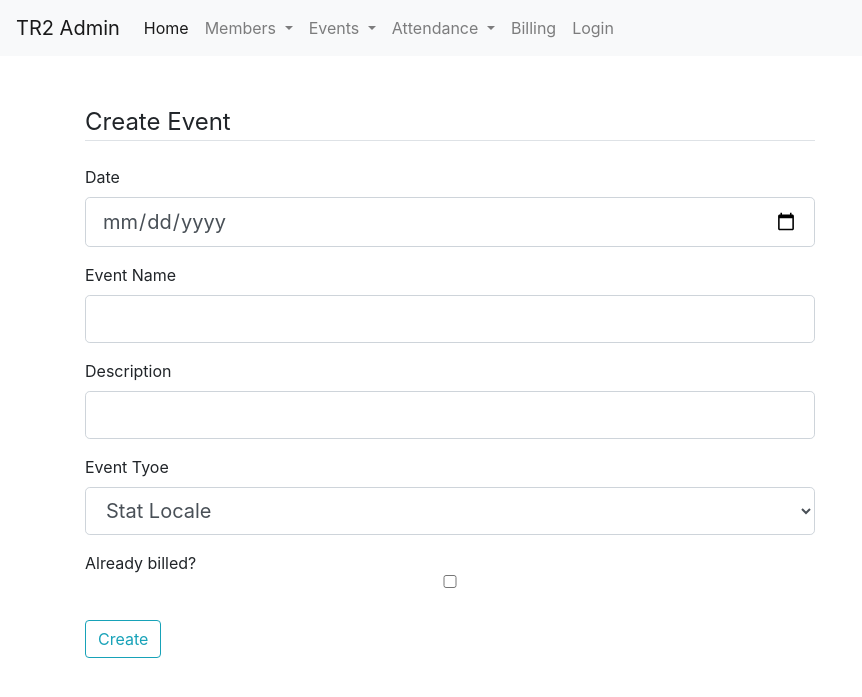
After one commit to kabukimandelux/app, a Flask app: page /addevent in a window 1280 px wide. The commit adds this page. Shown: the top 697 px of the page, without its empty margins (0-862 px from the left). Run offline with Flask 2, Linux system fonts and the light colour scheme; some libraries are stand-ins or nearby versions.

Commit message:
minor updates

```diff
--- a/run.py
+++ b/run.py
@@ -2,4 +2,4 @@
 from tr2app import app
 
 if __name__ == '__main__':
-    app.run(debug=True)
+    app.run(host='localhost',debug=True)
--- a/tr2app/forms.py
+++ b/tr2app/forms.py
@@ -2,7 +2,7 @@
 from flask_wtf import FlaskForm
 from wtforms import StringField, PasswordField, SubmitField, BooleanField, SelectField, DateField, DecimalField
 from wtforms.validators import DataRequired, Length, Email, EqualTo, ValidationError
-from tr2app.models import Member
+from tr2app.models import Member, Attendance
 import datetime
 
 class AddMemberForm(FlaskForm):
@@ -53,5 +53,18 @@ class BillingForm(FlaskForm):
     amount = DecimalField('Amount', validators=[DataRequired()])
     image_file = StringField('Attachment', validators=[DataRequired()])
     member_id = SelectField(label="Billed to", coerce=int)
-    #member_id = SelectField(label="Billed to",coerce=int)
     bill = SubmitField('Add Bill')
+
+class EventForm(FlaskForm):
+    date = DateField('Date')
+    description = StringField('Description', validators=[DataRequired()])
+    type = SelectField('Event Tyoe',choices=[('1','Stat Locale'),('2','Stat Commune'),('3','Stat Nationale'),('4','CS')])
+    name = StringField('Event Name', validators=[DataRequired()])
+    billed_status = BooleanField('Billed ?')
+    create = SubmitField('Create')
+
+class AttendanceForm(FlaskForm):
+    status = StringField('Status', validators=[DataRequired()])
+    event_id = SelectField(label="Event Name", coerce=int)
+    member_id = SelectField(label="Member Name", coerce=int)
+    enter = SubmitField('enter')
--- a/tr2app/routes.py
+++ b/tr2app/routes.py
@@ -1,7 +1,7 @@
 #Added to git
-from tr2app.models import Member, User, Billing
+from tr2app.models import Member, User, Billing, Event, Attendance
 from tr2app import app, db, bcrypt
-from tr2app.forms import LoginForm, AddMemberForm, EditMemberForm, BillingForm
+from tr2app.forms import LoginForm, AddMemberForm, EditMemberForm, BillingForm, EventForm, AttendanceForm
 from flask import render_template, url_for, flash, redirect, request
 from flask_login import login_user,current_user,logout_user, login_required
 import struct
@@ -11,31 +11,25 @@ def stats():
     ancien = Member.query.filter_by(membertype='2').count()
     candidat = Member.query.filter_by(membertype='3').count()
     honoraire = Member.query.filter_by(membertype='4').count()
-    balancequery = db.session.query(db.func.sum(Billing.amount)).all()
-    print (balancequery)
-    balance=0
-    item =0
-    for i in balancequery:
-        item = balancequery.pop()
-        print (item)
+    balance = db.session.query(db.func.sum(Billing.amount)).all()
     #db.session.query(db.func.sum(Billing.amount)).filter_by(member_id=1).all()
     return actif,ancien,candidat,honoraire,balance
 
 
 @app.route("/home")
-@login_required
+#@login_required
 def home():
     actif,ancien,candidat,honoraire,balance = stats()
     return render_template('home.html',actifs=actif,anciens=ancien,candidats=candidat,honoraires=honoraire,balance=balance)
 
 @app.route("/viewallmembers")
-@login_required
+#@login_required
 def viewallmembers():
     member = Member.query.all()
     return render_template('viewallmembers.html', member=member)
 
 @app.route("/viewmembers/<id>")
-@login_required
+#@login_required
 def viewmembers(id):
     queryid = id
     form_action = url_for('viewallmembers')
@@ -72,11 +66,10 @@ def addmember():
         return redirect(url_for('home'))
     else:
         print(form.errors)
-        print("not validated")
     return render_template('addmember.html', form=form)
 
 @app.route("/editmember/<id>",methods=['GET', 'POST'])
-@login_required
+#@login_required
 def editmember(id):
     # Prepare the form and user
     #form = EditMember()
@@ -94,7 +87,7 @@ def editmember(id):
     return render_template('editmember.html')
 
 @app.route("/billing",methods=['GET', 'POST'])
-@login_required
+#@login_required
 def billing():
     selectfield_choices=Member.query.all()
     groups_list=[(i.id, i.name) for i in selectfield_choices]
@@ -113,6 +106,46 @@ def billing():
         print("not validated")
     return render_template('billing.html', form=form)
 
+@app.route("/attendance",methods=['GET', 'POST'])
+#@login_required
+def attendance():
+    selectfield_events=Event.query.all()
+    event_list=[(i.id, i.name) for i in selectfield_events]
+    selectfield_members=Member.query.all()
+    member_list=[(i.id, i.name) for i in selectfield_members]
+
+
+    form = AttendanceForm()
+    form.member_id.choices = member_list
+    form.event_id.choices = event_list
+
+    attendance = Attendance.query.all()
+    if form.validate_on_submit():
+        print("in Attendance validation loop")
+        attendance = Attendance(status=form.status.data,member_id=form.member_id.data, event_id=form.event_id.data)
+        db.session.add(attendance)
+        db.session.commit()
+        flash(str(attendance.member_id) +', has been added!', 'success')
+        return redirect(url_for('home'))
+    else:
+        print(form.errors)
+    return render_template('attendance.html', form=form)
+
+@app.route("/addevent",methods=['GET', 'POST'])
+#@login_required
+def addevent():
+    form = EventForm()
+    if form.validate_on_submit():
+        #hashed_password = bcrypt.generate_password_hash(form.password.data).decode('utf_8')
+        newevent = Event(date=form.date.data,description=form.description.data,type=form.type.data,name=form.name.data,billed_status=form.billed_status.data)
+        db.session.add(newevent)
+        db.session.commit()
+        flash(str(newevent.name) +', has been added!', 'success')
+        return redirect(url_for('home'))
+    else:
+        print(form.errors)
+    return render_template('addevent.html', form=form)
+
 @app.route("/logout")
 def logout():
     logout_user()
--- /dev/null
+++ b/tr2app/templates/addevent.html
@@ -0,0 +1,82 @@
+{% extends "layout.html" %}
+{% block content %}
+    <br><br><div class="content-section">
+        <form method="POST" action="">
+            {{ form.hidden_tag() }}
+            <fieldset class="form-group">
+                <legend class="border-bottom mb-4">Create Event</legend>
+                <div class="form-group">
+                    {{ form.date.label(class="form-control-label") }}
+                    {% if form.date.errors %}
+                        {{ form.date(class="form-control form-control-lg is-invalid") }}
+                        <div class="invalid-feedback">
+                            {% for error in form.date.errors %}
+                                <span>{{ error }}</span>
+                            {% endfor %}
+                        </div>
+                    {% else %}
+                        {{ form.date(class="form-control form-control-lg") }}
+                    {% endif %}
+                </div>
+                <div class="form-group">
+                    {{ form.name.label(class="form-control-label") }}
+                    {% if form.name.errors %}
+                        {{ form.name(class="form-control form-control-lg is-invalid") }}
+                        <div class="invalid-feedback">
+                            {% for error in form.name.errors %}
+                                <span>{{ error }}</span>
+                            {% endfor %}
+                        </div>
+                    {% else %}
+                        {{ form.name(class="form-control form-control-lg") }}
+                    {% endif %}
+                </div>
+                 <div class="form-group">
+                    {{ form.description.label(class="form-control-label") }}
+                    {% if form.description.errors %}
+                        {{ form.description(class="form-control form-control-lg is-invalid") }}
+                        <div class="invalid-feedback">
+                            {% for error in form.description.errors %}
+                                <span>{{ error }}</span>
+                            {% endfor %}
+                        </div>
+                    {% else %}
+                        {{ form.description(class="form-control form-control-lg") }}
+                    {% endif %}
+                </div>
+                 <div class="form-group">
+                    {{ form.type.label(class="form-control-label") }}
+                    {% if form.type.errors %}
+                        {{ form.type(class="form-control form-control-lg is-invalid") }}
+                        <div class="invalid-feedback">
+                            {% for error in form.type.errors %}
+                                <span>{{ error }}</span>
+                            {% endfor %}
+                        </div>
+                    {% else %}
+                        {{ form.type(class="form-control form-control-lg") }}
+                    {% endif %}
+                </div>
+                 <div class="form-group">
+                    <a class="form-control-label"> Already billed?</a>
+                    {% if form.billed_status.errors %}
+                        {{ form.billed_status(class="form-control form-control-lg is-invalid") }}
+                        <div class="invalid-feedback">
+                            {% for error in form.billed_status.errors %}
+                                <span>{{ error }}</span>
+                            {% endfor %}
+                        </div>
+                    {% else %}
+                        {{ form.billed_status(class="form-control form-control-lg") }}
+                    {% endif %}
+                </div>
+
+
+            </fieldset>
+            <div class="form-group">
+                {{ form.create(class="btn btn-outline-info") }}
+            </div>
+        </form>
+    </div>
+
+{% endblock content %}
--- a/tr2app/templates/layout.html
+++ b/tr2app/templates/layout.html
@@ -36,6 +36,23 @@
           <a class="dropdown-item" href="/viewmembers/2">View Anciens</a>
           <a class="dropdown-item" href="/viewmembers/3">View Candidats</a>
           <a class="dropdown-item" href="/viewmembers/4">View Honoraire</a>
+        </div>
+      </li>
+      <li class="nav-item dropdown">
+        <a class="nav-link dropdown-toggle" href="#" id="navbarDropdown" role="button" data-toggle="dropdown" aria-haspopup="true" aria-expanded="false">
+          Events
+        </a>
+        <div class="dropdown-menu" aria-labelledby="navbarDropdown">
+          <a class="dropdown-item" href="/addevent">Create Event</a>
+
+        </div>
+      </li>
+      <li class="nav-item dropdown">
+        <a class="nav-link dropdown-toggle" href="#" id="navbarDropdown" role="button" data-toggle="dropdown" aria-haspopup="true" aria-expanded="false">
+          Attendance
+        </a>
+        <div class="dropdown-menu" aria-labelledby="navbarDropdown">
+          <a class="dropdown-item" href="/attendance">Update</a>
         </div>
       </li>
       <li class="nav-item">
```
Also changed, not shown: tr2app/models.py (+26 -0 lines), tr2app/templates/attendance.html (added, +56 -0 lines).
